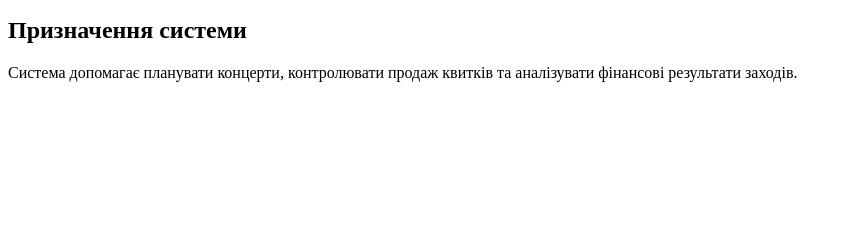
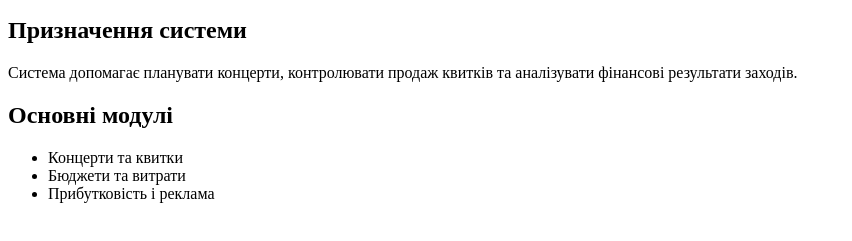
Before and after one commit to ashanengl-del/SCENA, a plain HTML site: page index.html in a window 1280 px wide. Shown: the part 101-342 px from the top of the page, without its empty margins (0-852 px from the left). Drawn offline with Linux system fonts and the light colour scheme.

Commit message:
Add core system modules

```diff
--- a/index.html
+++ b/index.html
@@ -10,5 +10,11 @@
   <p>Аналітична інформаційна система концертної агенції.</p>
   <h2>Призначення системи</h2>
   <p>Система допомагає планувати концерти, контролювати продаж квитків та аналізувати фінансові результати заходів.</p>
+  <h2>Основні модулі</h2>
+  <ul>
+    <li>Концерти та квитки</li>
+    <li>Бюджети та витрати</li>
+    <li>Прибутковість і реклама</li>
+  </ul>
 </body>
 </html>
```
